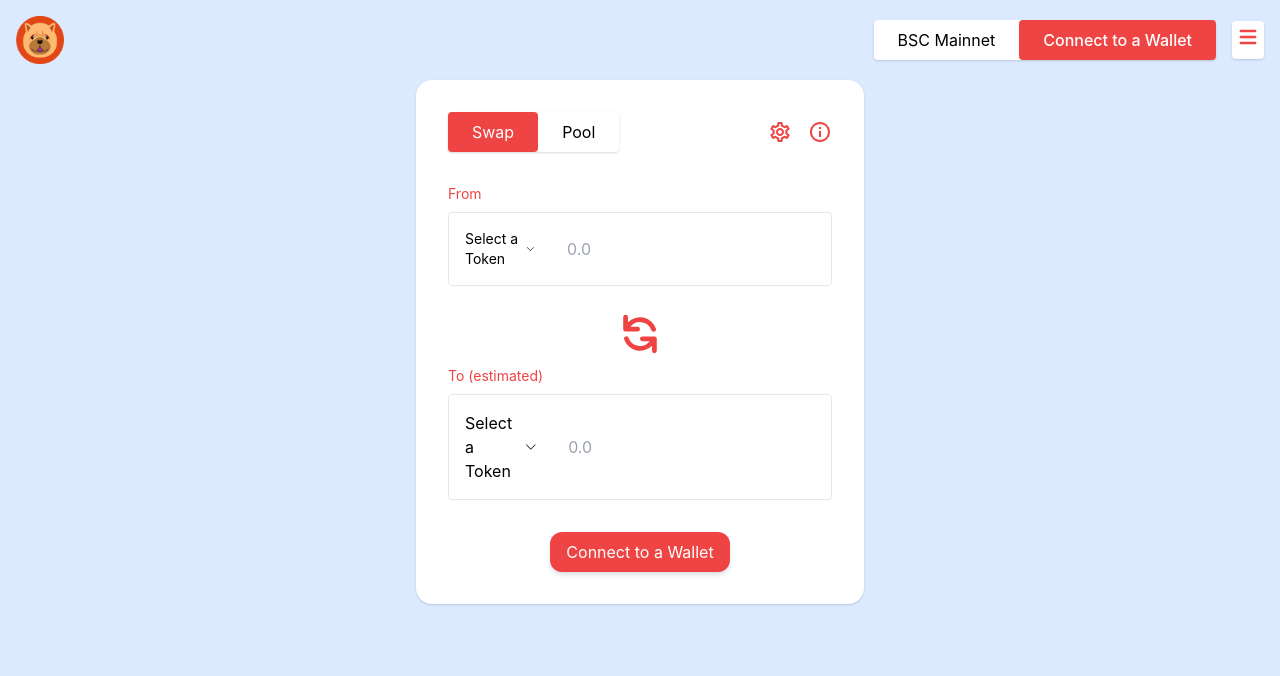
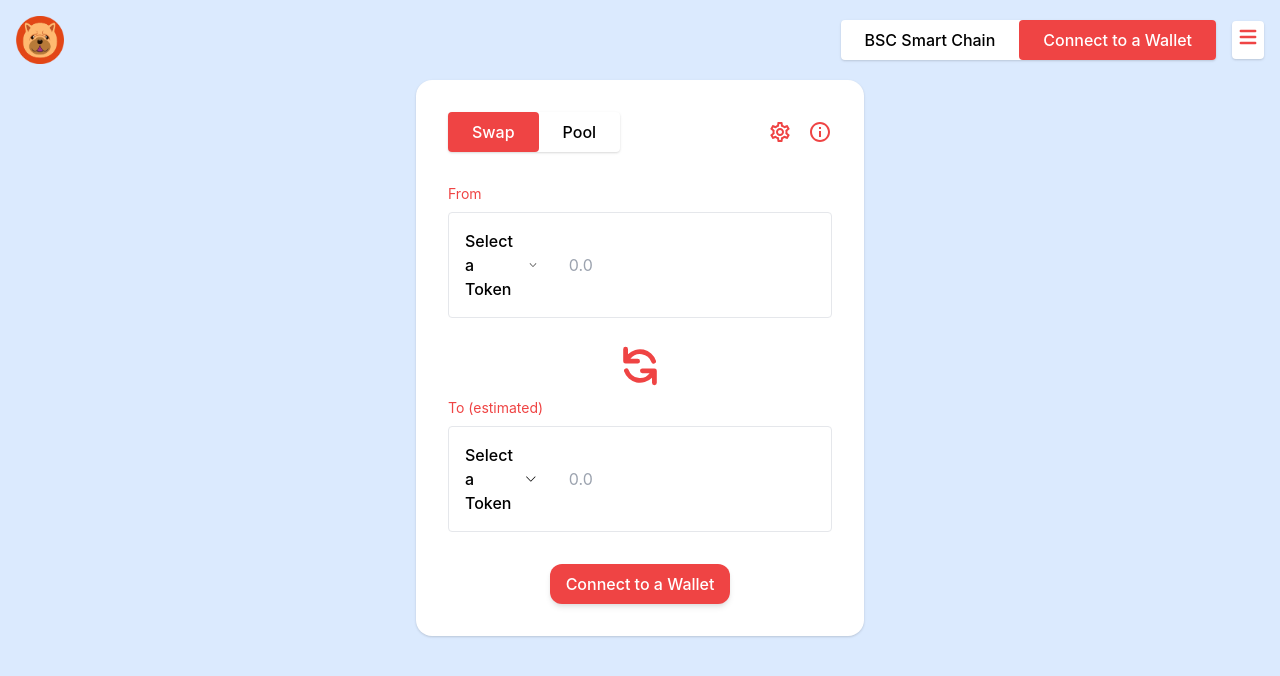
Before and after one commit to FeloniousGru-Super/Token_swap_project, a React (Create React App) app in the folder Dapp/: page / in a window 1280 px wide. Shown: the top 676 px of the page. Built offline with nearby package versions, Linux system fonts and the light colour scheme.

Commit message:
Make button text bold

```diff
--- a/Dapp/public/index.html
+++ b/Dapp/public/index.html
@@ -24,7 +24,7 @@
       work correctly both with client-side routing and a non-root public URL.
       Learn how to configure a non-root public URL by running `npm run build`.
     -->
-    <title>React App</title>
+    <title>Swap</title>
   </head>
   <body>
     <noscript>You need to enable JavaScript to run this app.</noscript>
--- a/Dapp/src/components/conversion_card/FromInputField/index.js
+++ b/Dapp/src/components/conversion_card/FromInputField/index.js
@@ -18,7 +18,7 @@ const From = ({ onTokenChangeClick, fromInput, input = true }) => {
                             <img src={fromInput.img} alt="" />
                         </div>
                     )}
-                    <p className="title text-sm">{`${
+                    <p className="title font-medium">{`${
                         fromInput !== null ? fromInput.title : "Select a Token"
                     }`}</p>
                     <BsChevronDown />
--- a/Dapp/src/components/conversion_card/ToInputField/index.js
+++ b/Dapp/src/components/conversion_card/ToInputField/index.js
@@ -17,7 +17,7 @@ const To = ({ onTokenChangeClick, toInput, input = true }) => {
                             <img src={toInput.img} alt="" />
                         </div>
                     )}
-                    <p className="title w-full">{`${
+                    <p className="title w-full font-medium">{`${
                         toInput !== null ? toInput.title : "Select a Token"
                     }`}</p>{" "}
                     <BsChevronDown />
--- a/Dapp/src/components/conversion_card/index.js
+++ b/Dapp/src/components/conversion_card/index.js
@@ -120,7 +120,7 @@ const ConversionCard = ({
                                 <button
                                     type="submit"
                                     value="Connect to a Wallet"
-                                    className="py-2 px-4 bg-red-500 text-white rounded-xl mt-2 shadow-md"
+                                    className="py-2 px-4 bg-red-500 text-white rounded-xl mt-2 shadow-md font-medium"
                                 >
                                     Connect to a Wallet
                                 </button>
--- a/Dapp/src/components/navbar/index.js
+++ b/Dapp/src/components/navbar/index.js
@@ -12,9 +12,9 @@ const Navbar = ({ changeScreen }) => {
             <div className="switch ml-auto">
                 <div className="flex bg-white rounded shadow">
                     <button
-                        className={`py-2 px-6 rounded`}
+                        className={`py-2 px-6 rounded font-medium`}
                     >
-                        BSC Mainnet
+                        BSC Smart Chain
                     </button>
                     <button
                         className={`py-2 px-6 rounded bg-red-500 text-white font-medium hover:bg-red-400`}
--- a/Dapp/src/components/switch/index.js
+++ b/Dapp/src/components/switch/index.js
@@ -10,7 +10,7 @@ const Switch = ({ states = [], selected=0, setSelected }) => {
             {states.map((state, idx) => {
                 return (
                     <button
-                        className={`py-2 px-6 rounded ${
+                        className={`py-2 px-6 rounded font-medium ${
                             idx === selected ? activeStyling : ""
                         }`}
                         onClick={() => setSelected(idx)}
```
